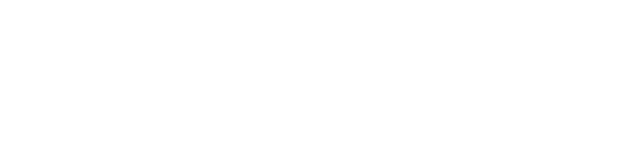
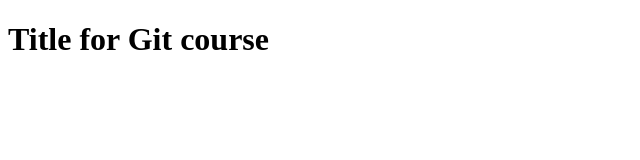
Before and after one commit to VitaliiFV/gitCourse, a plain HTML site: page index.html in a window 1280 px wide. Shown: the whole page, without its empty margins (0-640 px from the left). Drawn offline with Linux system fonts and the light colour scheme.

Commit message:
CHORE add h1 title(WWEB-3)

```diff
--- a/index.html
+++ b/index.html
@@ -8,6 +8,6 @@
     <title>Document</title>
 </head>
 <body>
-
+    <h1>Title for Git course</h1>
 </body>
 </html>
```
